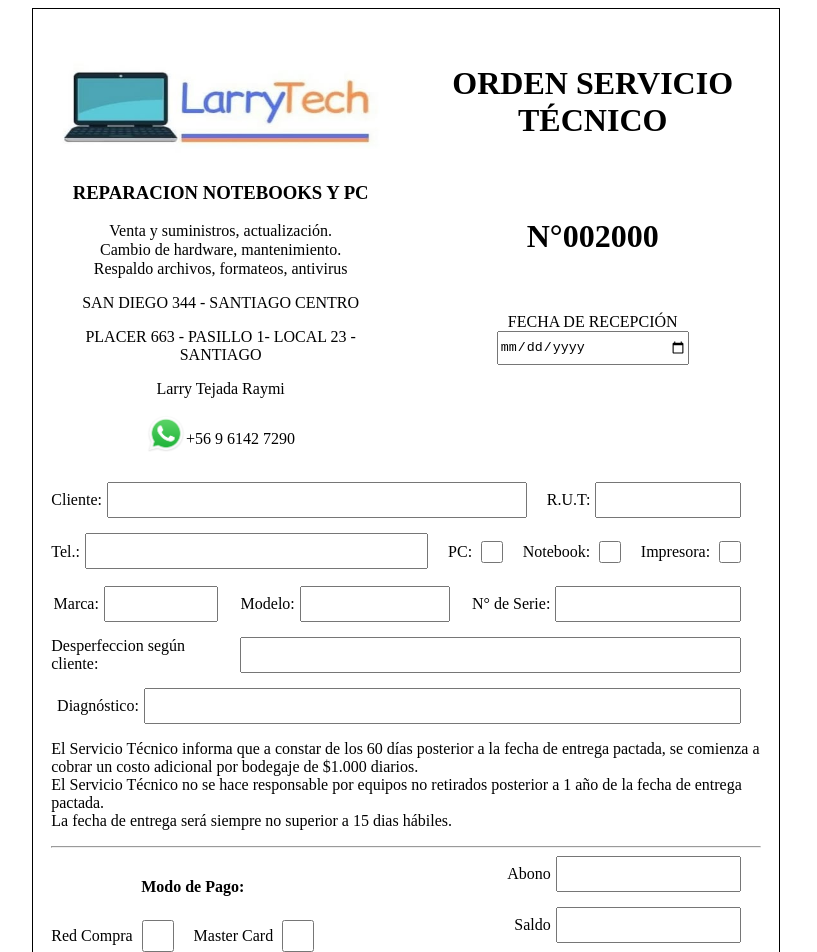
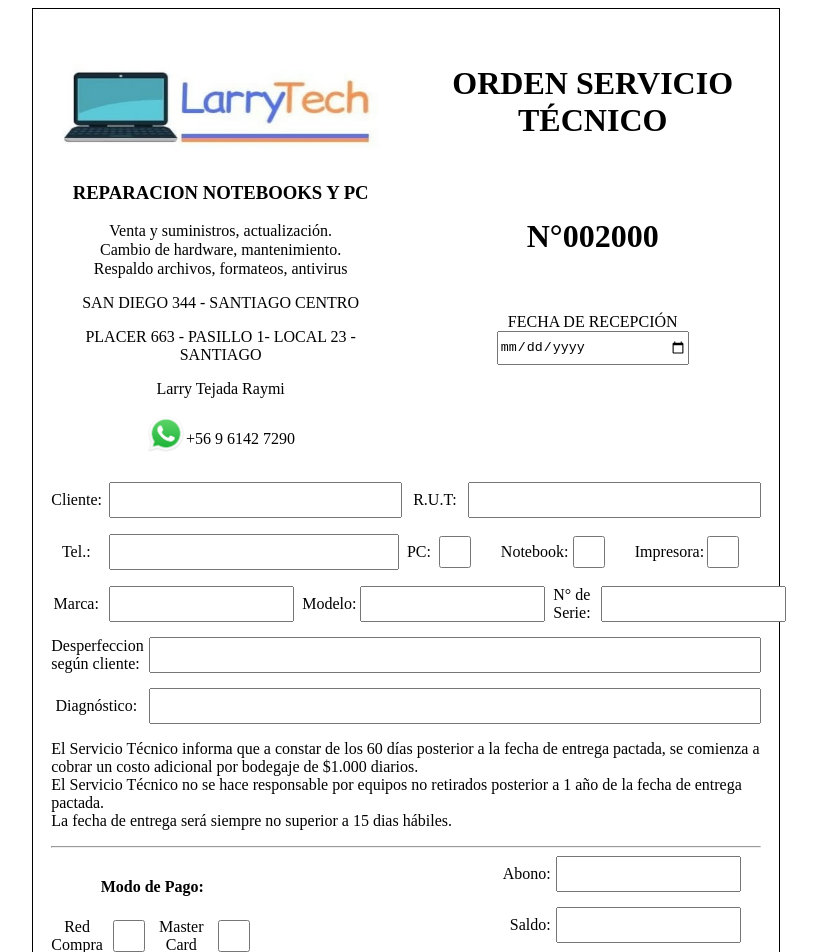
Before and after one commit to MisterAzazel/LarryTech, an Angular app: page / in a window 1280 px wide. Shown: the top 952 px of the page, without its empty margins (234-1051 px from the left). Built offline with nearby package versions, Linux system fonts and the light colour scheme.

Commit message:
Diseño mejorado, ahora ocupamos grid para ordenar todo

```diff
--- a/src/app/app.component.css
+++ b/src/app/app.component.css
@@ -56,19 +56,52 @@
 }
 
 .fichaBody{
-    justify-content: center;
+
     margin: auto;
     width: 95%;
 }
 
 label{
     margin: auto;
+
 }
 
 .row{
     display: flex;
     flex-direction: row;
     margin-bottom: 15px;
+}
+
+.grid{
+    display: grid;
+    grid-template-columns: 90px 1fr;
+    align-items: center;
+    margin-bottom: 15px;
+    gap: 0.5rem;
+}
+
+.grid2{
+    display: grid;
+    grid-template-columns: 50px 1fr 50px 1fr;
+    align-items: center;
+    margin-bottom: 15px;
+    gap: 0.5rem;
+}
+
+.grid3{
+    display: grid;
+    grid-template-columns: 50px 5fr 50px 1fr 40px 1fr;
+    align-items: center;
+    margin-bottom: 15px;
+    gap: 0.5rem;
+}
+
+.grid4{
+    display: grid;
+    grid-template-columns: 50px 5fr 20px 1fr 60px 1fr 60px 1fr;
+    align-items: center;
+    margin-bottom: 15px;
+    gap: 0.5rem;
 }
 
 .row label{
@@ -79,15 +112,15 @@ label{
     margin-right: 20px;
 }
 
-.inputCliente{
-    width: 60%;
+/* .inputCliente{
+    width: 59%;
 }
 
 .inputRut{
     width: 20%;
-}
+} */
 
-.inputTel{
+/* .inputTel{
     width: 70%;
 }
 
@@ -109,7 +142,7 @@ label{
 
 .inputDiagnostico{
     width: 83%;
-}
+} */
 
 .checkbox{
     width: 2rem;
@@ -135,3 +168,28 @@ input{
     display: flex;
     flex-direction: column;
 }
+
+.grid{
+    display: grid;
+}
+
+@media screen and (max-width: 720px){
+    .ficha{
+        width: 100%;
+    }
+
+    .header{
+        flex-direction: column;
+        justify-content: center;
+        align-items: center;
+    }
+
+    .grid .grid2 .grid3 .grid4{
+        display: grid;
+        grid-template-columns: auto;
+    }
+
+    .pagos{
+        flex-direction: column;
+    }
+}
--- a/src/app/app.component.html
+++ b/src/app/app.component.html
@@ -59,14 +59,14 @@
 
     <div class="fichaBody">
 
-      <div class="row">
+      <div class="grid2">
         <label>Cliente:</label>
         <input type="text" class="inputCliente">
         <label>R.U.T:</label>
         <input type="text" class="inputRut">
       </div>
 
-      <div class="row">
+      <div class="grid4">
         <label>Tel.:</label>
         <input type="text" class="inputTel">
         <label>PC:</label>
@@ -77,7 +77,7 @@
         <input type="checkbox" class="checkbox">
       </div>
 
-      <div class="row">
+      <div class="grid3">
         <label>Marca:</label>
         <input type="text" class="inputMarca">
         <label>Modelo:</label>
@@ -86,12 +86,12 @@
         <input type="text" class="inputSerie">
       </div>
 
-      <div class="row">
+      <div class="grid">
         <label>Desperfeccion según cliente:</label>
         <input type="text" class="inputDesperfeccion">
       </div>
 
-      <div class="row">
+      <div class="grid">
         <label>Diagnóstico:</label>
         <input type="text" class="inputDiagnostico">
       </div>
@@ -118,14 +118,14 @@
           <h4>Modo de Pago:</h4>
 
           <div class="modoPagoCheckbox">
-            <div class="row">
+            <div class="grid2">
               <label>Red Compra</label>
               <input type="checkbox" class="checkbox">
               <label>Master Card</label>
               <input type="checkbox" class="checkbox">
             </div>
 
-            <div class="row">
+            <div class="grid2">
               <label>Visa</label>
               <input type="checkbox" class="checkbox">
               <label>Efectivo</label>
@@ -137,12 +137,12 @@
         <div class="pagoFecha">
 
           <div class="row">
-            <label>Abono</label>
+            <label>Abono:</label>
             <input type="number">
           </div>
 
           <div class="row">
-            <label>Saldo</label>
+            <label>Saldo:</label>
             <input type="number">
           </div>
 
--- a/src/app/app.component.ts
+++ b/src/app/app.component.ts
@@ -1,4 +1,5 @@
 import { Component } from '@angular/core';
+import { FormControl, FormGroup } from '@angular/forms';
 
 @Component({
   selector: 'app-root',
```
